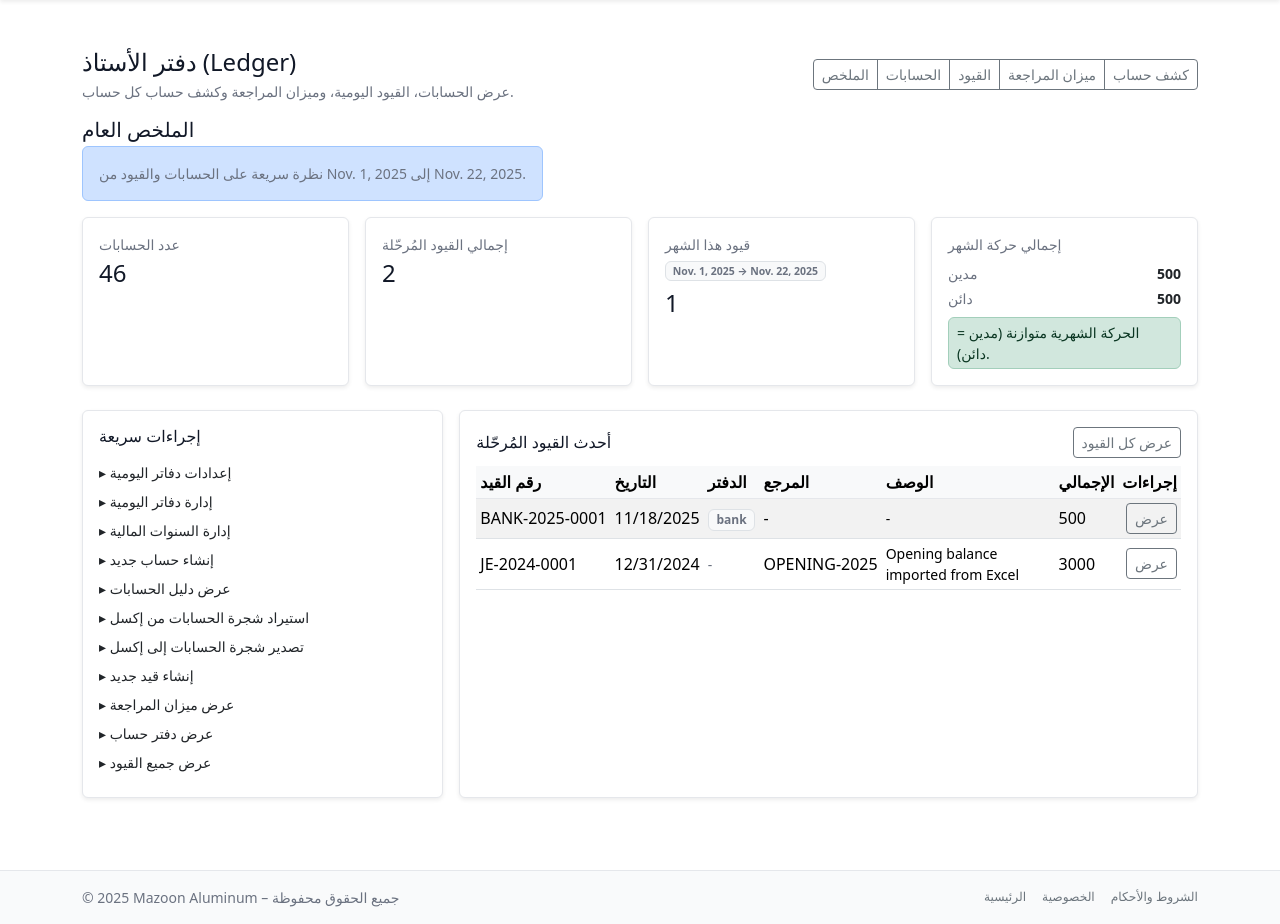
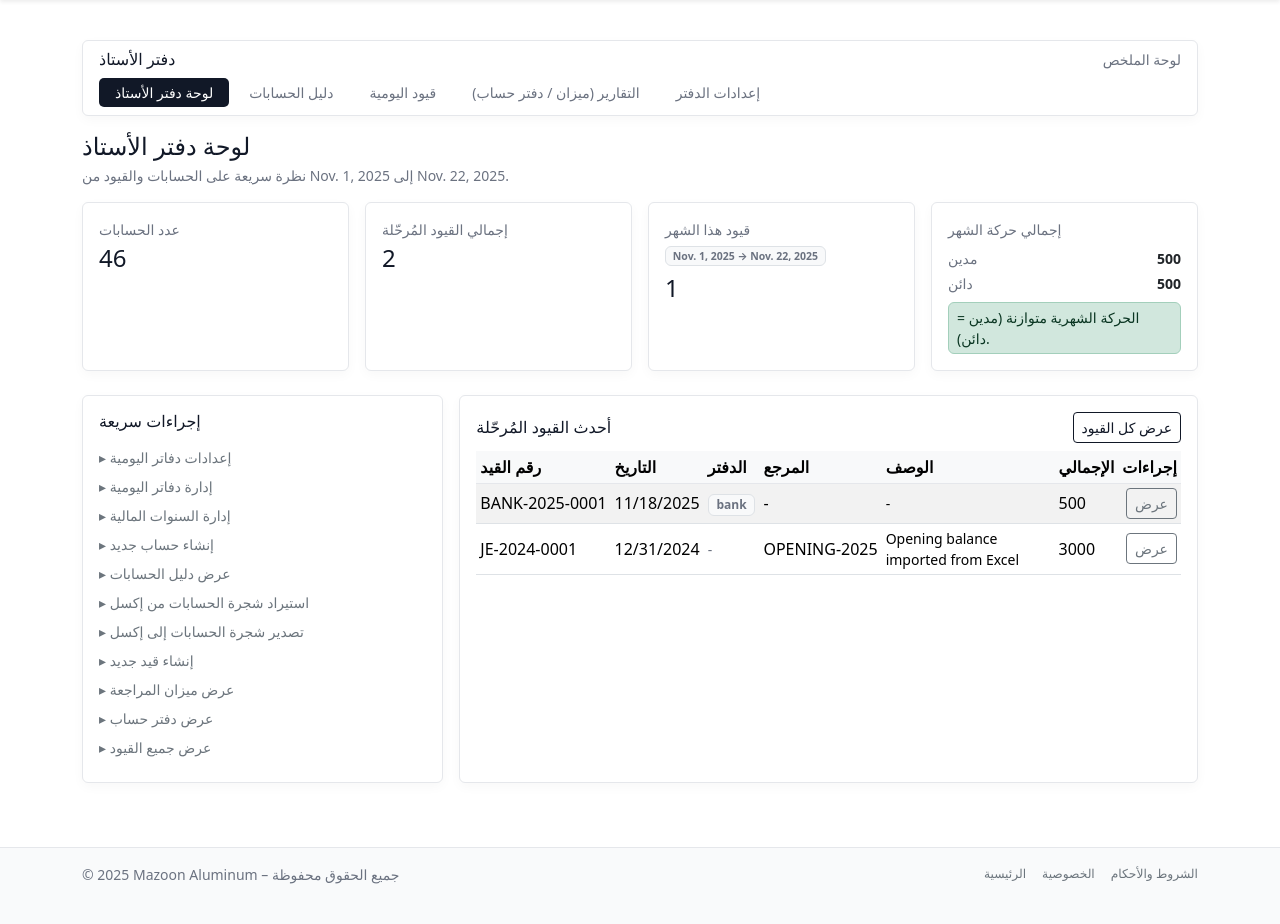
Before and after one commit to busaidi/mazoonaluminum.com, a Django app: page /en/ledger/ in a window 1280 px wide. Shown: the part 65-989 px from the top of the page. After the commit the page ends 949 px from the top, so only its background shows below. Run offline with Django 5.2, Linux system fonts and the light colour scheme; a user stored in the database is signed in; data comes from the database, SQL or seed files in the repository; both versions use the stored data as it was after the commit; some libraries are stand-ins or nearby versions.

Commit message:
update 001

```diff
--- a/ledger/urls.py
+++ b/ledger/urls.py
@@ -1,7 +1,5 @@
-# ledger/urls.py
 from django.urls import path
 from . import views
-from .views import JournalEntryUpdateView
 
 app_name = "ledger"
 
@@ -19,11 +17,11 @@ urlpatterns = [
     path("entries/", views.JournalEntryListView.as_view(), name="journalentry_list"),
     path("entries/new/", views.JournalEntryCreateView.as_view(), name="journalentry_create"),
     path("entries/<int:pk>/", views.JournalEntryDetailView.as_view(), name="journalentry_detail"),
-    path("entries/<int:pk>/edit/",views.JournalEntryUpdateView.as_view(),name="journalentry_update",),
+    path("entries/<int:pk>/edit/", views.JournalEntryUpdateView.as_view(), name="journalentry_update"),
 
-    #posted unposted
-    path("entries/<int:pk>/post/",views.journalentry_post_view,name="journalentry_post",),
-    path("entries/<int:pk>/unpost/",views.journalentry_unpost_view,name="journalentry_unpost",),
+    # Posted / Unposted
+    path("entries/<int:pk>/post/", views.journalentry_post_view, name="journalentry_post"),
+    path("entries/<int:pk>/unpost/", views.journalentry_unpost_view, name="journalentry_unpost"),
 
     # Reports
     path("reports/trial-balance/", views.trial_balance_view, name="trial_balance"),
@@ -34,26 +32,13 @@ urlpatterns = [
     path("settings/fiscal-years/new/", views.FiscalYearCreateView.as_view(), name="fiscal_year_create"),
     path("settings/fiscal-years/<int:pk>/edit/", views.FiscalYearUpdateView.as_view(), name="fiscal_year_edit"),
     path("settings/fiscal-years/<int:pk>/close/", views.FiscalYearCloseView.as_view(), name="fiscal_year_close"),
-    path("settings/chart-of-accounts/bootstrap/",views.chart_of_accounts_bootstrap_view,name="chart_of_accounts_bootstrap",),
-    path("settings/chart-of-accounts/import/",views.chart_of_accounts_import_view,name="chart_of_accounts_import",),
-    path("settings/chart-of-accounts/export/",views.chart_of_accounts_export_view,name="chart_of_accounts_export",),
-    path("settings/journals/",views.ledger_settings_view,name="ledger_settings",),
+    path("settings/chart-of-accounts/bootstrap/", views.chart_of_accounts_bootstrap_view, name="chart_of_accounts_bootstrap"),
+    path("settings/chart-of-accounts/import/", views.chart_of_accounts_import_view, name="chart_of_accounts_import"),
+    path("settings/chart-of-accounts/export/", views.chart_of_accounts_export_view, name="chart_of_accounts_export"),
+    path("settings/journals/", views.ledger_settings_view, name="ledger_settings"),
 
-
-# دفاتر اليومية
-    path(
-        "journals/",
-        views.journal_list_view,
-        name="journal_list",
-    ),
-    path(
-        "journals/new/",
-        views.journal_create_view,
-        name="journal_create",
-    ),
-    path(
-        "journals/<int:pk>/edit/",
-        views.journal_update_view,
-        name="journal_edit",
-    ),
+    # Journals
+    path("journals/", views.journal_list_view, name="journal_list"),
+    path("journals/new/", views.journal_create_view, name="journal_create"),
+    path("journals/<int:pk>/edit/", views.journal_update_view, name="journal_edit"),
 ]
--- a/ledger/views.py
+++ b/ledger/views.py
@@ -22,7 +22,7 @@ from django.views.generic import (
 )
 from openpyxl import Workbook
 
-from accounting.views import is_accounting_staff, accounting_staff_required
+from accounting.views import is_accounting_staff
 
 from .forms import (
     AccountForm,
@@ -269,6 +269,11 @@ class AccountListView(FiscalYearRequiredMixin, StaffRequiredMixin, ListView):
     template_name = "ledger/accounts/list.html"
     context_object_name = "accounts"
 
+    def get_context_data(self, **kwargs):
+        ctx = super().get_context_data(**kwargs)
+        ctx["ledger_section"] = "accounts"
+        return ctx
+
 
 class AccountCreateView(FiscalYearRequiredMixin, StaffRequiredMixin, CreateView):
     model = Account
@@ -504,6 +509,7 @@ class JournalEntryListView(FiscalYearRequiredMixin, StaffRequiredMixin, ListView
         query_dict = self.request.GET.copy()
         query_dict.pop("page", None)
         ctx["current_query"] = query_dict.urlencode()
+        ctx["ledger_section"] = "entries"
 
         return ctx
 
@@ -810,6 +816,7 @@ def trial_balance_view(request):
         "rows": rows,
         "totals": totals,
         "effective_fiscal_year": effective_fiscal_year,
+        "ledger_section": "reports",
     }
     return render(request, "ledger/reports/trial_balance.html", context)
 
@@ -824,7 +831,7 @@ def account_ledger_view(request):
     account = None
     opening_balance = Decimal("0")
     running_lines = []
-    effective_fiscal_year = None   # ← نضيفه هنا
+    effective_fiscal_year = None
 
     if form.is_valid():
         account = form.cleaned_data.get("account")
@@ -833,7 +840,7 @@ def account_ledger_view(request):
         date_to = form.cleaned_data.get("date_to")
 
         if account:
-            # 1) Base queryset for this account (posted entries only)
+            # Base queryset
             lines_qs = (
                 JournalLine.objects
                 .posted()
@@ -841,29 +848,17 @@ def account_ledger_view(request):
                 .filter(account=account)
             )
 
-            # تحديد السنة المالية الفعّالة
+            # Determine effective fiscal year (نفس منطقك الحالي لكن بدون تكرار)
             effective_fiscal_year = fiscal_year
-            if account:
-                lines_qs = (
-                    JournalLine.objects
-                    .posted()
-                    .select_related("entry")
-                    .filter(account=account)
-                )
+            if not effective_fiscal_year and not date_from and not date_to:
+                effective_fiscal_year = FiscalYear.objects.filter(
+                    is_default=True,
+                    is_closed=False,
+                ).first()
 
-                # Determine effective fiscal year:
-                effective_fiscal_year = fiscal_year
-                if not effective_fiscal_year and not date_from and not date_to:
-                    # 1) حاول تستخدم السنة الافتراضية المفتوحة
-                    effective_fiscal_year = FiscalYear.objects.filter(
-                        is_default=True,
-                        is_closed=False,
-                    ).first()
-
-                    # 2) إن ما فيه سنة افتراضية → استخدم السنة التي تغطي تاريخ اليوم
-                    if not effective_fiscal_year:
-                        today = timezone.now().date()
-                        effective_fiscal_year = FiscalYear.for_date(today)
+                if not effective_fiscal_year:
+                    today = timezone.now().date()
+                    effective_fiscal_year = FiscalYear.for_date(today)
 
             # Filter by fiscal year or date range
             if effective_fiscal_year:
@@ -873,29 +868,22 @@ def account_ledger_view(request):
 
             lines_qs = lines_qs.order_by("entry__date", "entry_id", "id")
 
-            # Helper to compute balance delta based on account type
             def calculate_balance(account_type, debit, credit):
                 debit = debit or Decimal("0")
                 credit = credit or Decimal("0")
                 if account_type in [Account.Type.ASSET, Account.Type.EXPENSE]:
                     return debit - credit
-                else:
-                    return credit - debit
+                return credit - debit
 
-            # 2) Opening balance (before the selected period)
-            opening_balance = Decimal("0")
-
+            # Opening balance
             if effective_fiscal_year or date_from:
-                opening_qs = JournalLine.objects.posted().filter(
-                    account=account,
-                )
+                opening_qs = JournalLine.objects.posted().filter(account=account)
 
                 if effective_fiscal_year:
-                    # قبل بداية السنة المالية
                     opening_qs = opening_qs.filter(
                         entry__date__lt=effective_fiscal_year.start_date
                     )
-                elif date_from:
+                else:
                     opening_qs = opening_qs.filter(entry__date__lt=date_from)
 
                 opening_totals = opening_qs.aggregate(
@@ -910,16 +898,14 @@ def account_ledger_view(request):
                         output_field=DecimalField(max_digits=12, decimal_places=3),
                     ),
                 )
-
                 opening_balance = calculate_balance(
                     account.type,
                     opening_totals["debit"],
                     opening_totals["credit"],
                 )
 
-            # 3) Build running lines with cumulative balance
+            # Running lines
             balance = opening_balance
-
             for line in lines_qs:
                 delta = calculate_balance(
                     account.type,
@@ -927,24 +913,26 @@ def account_ledger_view(request):
                     line.credit,
                 )
                 balance += delta
-
-                running_lines.append({
-                    "date": line.entry.date,
-                    "entry_id": line.entry.id,
-                    "entry_number": line.entry.display_number,
-                    "reference": line.entry.reference or "-",
-                    "description": line.description or line.entry.description,
-                    "debit": line.debit or Decimal("0"),
-                    "credit": line.credit or Decimal("0"),
-                    "balance": balance,
-                })
+                running_lines.append(
+                    {
+                        "date": line.entry.date,
+                        "entry_id": line.entry.id,
+                        "entry_number": line.entry.display_number,
+                        "reference": line.entry.reference or "-",
+                        "description": line.description or line.entry.description,
+                        "debit": line.debit or Decimal("0"),
+                        "credit": line.credit or Decimal("0"),
+                        "balance": balance,
+                    }
+                )
 
     context = {
         "form": form,
         "account": account,
         "opening_balance": opening_balance,
         "lines": running_lines,
-        "effective_fiscal_year": effective_fiscal_year,  # ← هنا نمرّره للواجهة
+        "effective_fiscal_year": effective_fiscal_year,
+        "ledger_section": "reports",
     }
     return render(request, "ledger/reports/account_ledger.html", context)
 
@@ -1011,6 +999,7 @@ class LedgerDashboardView(FiscalYearRequiredMixin, StaffRequiredMixin, TemplateV
                 "recent_entries": recent_entries,
                 "today": today,
                 "month_start": month_start,
+                "ledger_section": "dashboard",
             }
         )
         return ctx
@@ -1201,6 +1190,7 @@ def ledger_settings_view(request):
         "ledger/settings/ledger_settings_form.html",
         {
             "form": form,
+            "ledger_section": "settings",
         },
     )
 
--- a/requirements.txt
+++ b/requirements.txt
@@ -3,3 +3,4 @@ Django==5.2.8
 django-allauth==65.13.0
 pillow==12.0.0
 sqlparse==0.5.3
+openpyxl==3.1.5
--- a/templates/base.html
+++ b/templates/base.html
@@ -66,22 +71,16 @@
   {# باقي الراس: viewport + Bootstrap + CSS #}
   <meta name="viewport" content="width=device-width, initial-scale=1"/>
 
-    <!-- Bootstrap 5.3.x -->
-    {# Bootstrap 5.3.x - نسخة RTL للعربي، ونسخة عادية للإنجليزي #}
+  {# Bootstrap 5.3.x - RTL للعربي، عادي للإنجليزي #}
   {% if LANGUAGE_CODE == "ar" %}
-        <link
-                href="https://cdn.jsdelivr.net/npm/bootstrap@5.3.8/dist/css/bootstrap.rtl.min.css"
+    <link href="https://cdn.jsdelivr.net/npm/bootstrap@5.3.8/dist/css/bootstrap.rtl.min.css"
           rel="stylesheet"
-                crossorigin="anonymous"
-        />
+          crossorigin="anonymous"/>
   {% else %}
-        <link
-                href="https://cdn.jsdelivr.net/npm/bootstrap@5.3.8/dist/css/bootstrap.min.css"
+    <link href="https://cdn.jsdelivr.net/npm/bootstrap@5.3.8/dist/css/bootstrap.min.css"
           rel="stylesheet"
-                crossorigin="anonymous"
-        />
+          crossorigin="anonymous"/>
   {% endif %}
-
 
   <link rel="stylesheet" href="{% static 'css/style.css' %}"/>
 
@@ -135,10 +132,10 @@
         </li>
       </ul>
 
-            {# يمين/يسار: بوابة الزبون + المحاسبة + المستخدم + اللغة #}
+      {# يمين/يسار: بوابة، محاسبة، دفتر، مستخدم، لغة #}
       <ul class="navbar-nav ms-auto mb-2 mb-lg-0 align-items-center top-right-links">
 
-                {# بوابة الزبون (لو عنده Customer مرتبط) #}
+        {# بوابة الزبون #}
         {% if user.is_authenticated and user.customer_profile %}
           <li class="nav-item">
             <a class="nav-link {% if request.resolver_match.namespace == 'portal' %}active{% endif %}"
@@ -164,7 +155,11 @@
       </a>
     </li>
   {% endif %}
-                {% if request.user.is_authenticated and request.user.is_staff %}
+{% endif %}
+
+
+        {# دفتر الأستاذ للموظفين #}
+        {% if user.is_authenticated and user.is_staff %}
           <li class="nav-item">
             <a class="nav-link {% if request.resolver_match.namespace == 'ledger' %}active{% endif %}"
                href="{% url 'ledger:dashboard' %}">
--- /dev/null
+++ b/templates/ledger/_nav.html
@@ -0,0 +1,62 @@
+{% load i18n %}
+
+<div class="mb-3">
+  <div class="card bg-mazoon-card border-0">
+    <div class="card-body py-2 px-3">
+
+      <div class="d-flex justify-content-between align-items-center mb-2">
+        <h2 class="h6 mb-0 text-mazoon">
+          {% trans "دفتر الأستاذ" %}
+        </h2>
+        <span class="small text-muted">
+          {% if ledger_section == 'dashboard' %}{% trans "لوحة الملخص" %}
+          {% elif ledger_section == 'accounts' %}{% trans "دليل الحسابات" %}
+          {% elif ledger_section == 'entries' %}{% trans "قيود اليومية" %}
+          {% elif ledger_section == 'reports' %}{% trans "التقارير المالية" %}
+          {% elif ledger_section == 'settings' %}{% trans "إعدادات الدفتر" %}
+          {% else %}{% trans "التنقّل بين شاشات الدفتر" %}
+          {% endif %}
+        </span>
+      </div>
+
+      <ul class="nav nav-pills mazoon-nav flex-wrap gap-1 small">
+
+        <li class="nav-item">
+          <a href="{% url 'ledger:dashboard' %}"
+             class="nav-link px-3 py-1 {% if ledger_section == 'dashboard' %}active{% endif %}">
+            {% trans "لوحة دفتر الأستاذ" %}
+          </a>
+        </li>
+
+        <li class="nav-item">
+          <a href="{% url 'ledger:account_list' %}"
+             class="nav-link px-3 py-1 {% if ledger_section == 'accounts' %}active{% endif %}">
+            {% trans "دليل الحسابات" %}
+          </a>
+        </li>
+
+        <li class="nav-item">
+          <a href="{% url 'ledger:journalentry_list' %}"
+             class="nav-link px-3 py-1 {% if ledger_section == 'entries' %}active{% endif %}">
+            {% trans "قيود اليومية" %}
+          </a>
+        </li>
+
+        <li class="nav-item">
+          <a href="{% url 'ledger:trial_balance' %}"
+             class="nav-link px-3 py-1 {% if ledger_section == 'reports' %}active{% endif %}">
+            {% trans "التقارير (ميزان / دفتر حساب)" %}
+          </a>
+        </li>
+
+        <li class="nav-item">
+          <a href="{% url 'ledger:ledger_settings' %}"
+             class="nav-link px-3 py-1 {% if ledger_section == 'settings' %}active{% endif %}">
+            {% trans "إعدادات الدفتر" %}
+          </a>
+        </li>
+
+      </ul>
+    </div>
+  </div>
+</div>
--- a/templates/ledger/base_ledger.html
+++ b/templates/ledger/base_ledger.html
@@ -1,43 +1,30 @@
 {% extends "base.html" %}
 {% load i18n %}
 
-{% block meta_title %}{% trans "دفتر الأستاذ | Mazoon Aluminum" %}{% endblock %}
+{% block title %}{% trans "دفتر الأستاذ | Mazoon Aluminum" %}{% endblock %}
 {% block meta_description %}
-  {% trans "ملخص نظام دفتر الأستاذ (Ledger) للحسابات العامة والتقارير الأساسية." %}
+  {% trans "نظام دفتر الأستاذ للحسابات العامة والتقارير الأساسية في Mazoon Aluminum." %}
 {% endblock %}
 
 {% block content %}
-<div class="py-4">
+  <div class="py-3">
 
-  <div class="d-flex flex-wrap justify-content-between align-items-center mb-3 gap-2">
-    <div>
-      <h1 class="h4 mb-1">{% trans "دفتر الأستاذ (Ledger)" %}</h1>
+    {# شريط التنقل الخاص بدفتر الأستاذ #}
+    {% include "ledger/_nav.html" %}
+
+    {# عنوان عام لصفحات الدفتر، قابل للتخصيص #}
+    <div class="mb-3">
+      <h1 class="h4 mb-1 text-mazoon">
+        {% block ledger_title %}{% trans "دفتر الأستاذ (Ledger)" %}{% endblock %}
+      </h1>
       <p class="text-muted small mb-0">
-        {% trans "عرض الحسابات، القيود اليومية، وميزان المراجعة وكشف حساب كل حساب." %}
+        {% block ledger_subtitle %}
+          {% trans "عرض الحسابات، القيود اليومية، وميزان المراجعة وكشف حساب لكل حساب." %}
+        {% endblock %}
       </p>
     </div>
 
-    <div class="btn-group btn-group-sm">
-      <a href="{% url 'ledger:dashboard' %}" class="btn btn-outline-secondary">
-        {% trans "الملخص" %}
-      </a>
-      <a href="{% url 'ledger:account_list' %}" class="btn btn-outline-secondary">
-        {% trans "الحسابات" %}
-      </a>
-      <a href="{% url 'ledger:journalentry_list' %}" class="btn btn-outline-secondary">
-        {% trans "القيود" %}
-      </a>
-      <a href="{% url 'ledger:trial_balance' %}" class="btn btn-outline-secondary">
-        {% trans "ميزان المراجعة" %}
-      </a>
-      <a href="{% url 'ledger:account_ledger' %}" class="btn btn-outline-secondary">
-        {% trans "كشف حساب" %}
-      </a>
-    </div>
+    {# محتوى كل صفحة داخل الدفتر #}
+    {% block ledger_content %}{% endblock %}
   </div>
-
-  {# Inner ledger pages put their content here #}
-  {% block ledger_content %}{% endblock %}
-
-</div>
 {% endblock %}
--- a/templates/ledger/dashboard.html
+++ b/templates/ledger/dashboard.html
@@ -1,17 +1,14 @@
 {% extends "ledger/base_ledger.html" %}
 {% load i18n %}
 
-{% block ledger_content %}
-<div class="mb-3 d-flex flex-wrap justify-content-between align-items-center gap-2">
-  <div>
-    <h2 class="h5 mb-1">{% trans "الملخص العام" %}</h2>
-    <p class="text-muted small mb-0 alert alert-primary">
+{% block ledger_title %}{% trans "لوحة دفتر الأستاذ" %}{% endblock %}
+{% block ledger_subtitle %}
   {% blocktrans with start=month_start end=today %}
     نظرة سريعة على الحسابات والقيود من {{ start }} إلى {{ end }}.
   {% endblocktrans %}
-    </p>
-  </div>
-</div>
+{% endblock %}
+
+{% block ledger_content %}
 
 {# ===== تنبيه في حال عدم وجود حسابات ===== #}
 {% if not accounts_count %}
@@ -45,7 +42,7 @@
 <div class="row g-3 mb-4">
 
   <div class="col-md-3 col-sm-6">
-    <div class="card shadow-sm border-0 h-100">
+    <div class="card h-100">
       <div class="card-body py-3">
         <p class="text-muted small mb-1">{% trans "عدد الحسابات" %}</p>
         <h2 class="h4 mb-0">{{ accounts_count }}</h2>
@@ -54,7 +51,7 @@
   </div>
 
   <div class="col-md-3 col-sm-6">
-    <div class="card shadow-sm border-0 h-100">
+    <div class="card h-100">
       <div class="card-body py-3">
         <p class="text-muted small mb-1">{% trans "إجمالي القيود المُرحّلة" %}</p>
         <h2 class="h4 mb-0">{{ entries_count }}</h2>
@@ -63,7 +60,7 @@
   </div>
 
   <div class="col-md-3 col-sm-6">
-    <div class="card shadow-sm border-0 h-100">
+    <div class="card h-100">
       <div class="card-body py-3">
         <p class="text-muted small mb-1">{% trans "قيود هذا الشهر" %}</p>
         <p class="text-muted small mb-2">
@@ -77,7 +74,7 @@
   </div>
 
   <div class="col-md-3 col-sm-6">
-    <div class="card shadow-sm border-0 h-100">
+    <div class="card h-100">
       <div class="card-body py-3">
         <p class="text-muted small mb-2">{% trans "إجمالي حركة الشهر" %}</p>
 
@@ -110,74 +107,73 @@
 
   {# إجراءات سريعة #}
   <div class="col-md-4">
-    <div class="card shadow-sm border-0 h-100">
+    <div class="card h-100">
       <div class="card-body">
         <h2 class="h6 mb-3">{% trans "إجراءات سريعة" %}</h2>
         <ul class="list-unstyled mb-0 small">
           <li class="mb-2">
             <a href="{% url 'ledger:ledger_settings' %}"
-     class="link-dark text-decoration-none">
+               class="link-secondary text-decoration-none">
               ▸ {% trans "إعدادات دفاتر اليومية" %}
             </a>
           </li>
           <li class="mb-2">
             <a href="{% url 'ledger:journal_list' %}"
-     class="link-dark text-decoration-none">
+               class="link-secondary text-decoration-none">
               ▸ {% trans "إدارة دفاتر اليومية" %}
             </a>
           </li>
           <li class="mb-2">
-            <a href="{% url 'ledger:fiscal_year_list' %}" class="link-dark text-decoration-none">
+            <a href="{% url 'ledger:fiscal_year_list' %}"
+               class="link-secondary text-decoration-none">
               ▸ {% trans "إدارة السنوات المالية" %}
             </a>
           </li>
-
           <li class="mb-2">
             <a href="{% url 'ledger:account_create' %}"
-               class="link-dark text-decoration-none">
+               class="link-secondary text-decoration-none">
               ▸ {% trans "إنشاء حساب جديد" %}
             </a>
           </li>
           <li class="mb-2">
             <a href="{% url 'ledger:account_list' %}"
-               class="link-dark text-decoration-none">
+               class="link-secondary text-decoration-none">
               ▸ {% trans "عرض دليل الحسابات" %}
             </a>
           </li>
           <li class="mb-2">
             <a href="{% url 'ledger:chart_of_accounts_import' %}"
-               class="link-dark text-decoration-none">
+               class="link-secondary text-decoration-none">
               ▸ {% trans "استيراد شجرة الحسابات من إكسل" %}
             </a>
           </li>
           <li class="mb-2">
             <a href="{% url 'ledger:chart_of_accounts_export' %}"
-               class="link-dark text-decoration-none">
+               class="link-secondary text-decoration-none">
               ▸ {% trans "تصدير شجرة الحسابات إلى إكسل" %}
             </a>
           </li>
-
           <li class="mb-2">
             <a href="{% url 'ledger:journalentry_create' %}"
-               class="link-dark text-decoration-none">
+               class="link-secondary text-decoration-none">
               ▸ {% trans "إنشاء قيد جديد" %}
             </a>
           </li>
           <li class="mb-2">
             <a href="{% url 'ledger:trial_balance' %}"
-               class="link-dark text-decoration-none">
+               class="link-secondary text-decoration-none">
               ▸ {% trans "عرض ميزان المراجعة" %}
             </a>
           </li>
           <li class="mb-2">
             <a href="{% url 'ledger:account_ledger' %}"
-               class="link-dark text-decoration-none">
+               class="link-secondary text-decoration-none">
               ▸ {% trans "عرض دفتر حساب" %}
             </a>
           </li>
           <li class="mb-2">
             <a href="{% url 'ledger:journalentry_list' %}"
-               class="link-dark text-decoration-none">
+               class="link-secondary text-decoration-none">
               ▸ {% trans "عرض جميع القيود" %}
             </a>
           </li>
@@ -188,12 +184,12 @@
 
   {# أحدث القيود #}
   <div class="col-md-8">
-    <div class="card shadow-sm border-0 h-100">
+    <div class="card h-100">
       <div class="card-body">
         <div class="d-flex justify-content-between align-items-center mb-2">
           <h2 class="h6 mb-0">{% trans "أحدث القيود المُرحّلة" %}</h2>
           <a href="{% url 'ledger:journalentry_list' %}"
-             class="btn btn-sm btn-outline-secondary">
+             class="btn btn-sm btn-outline-primary">
             {% trans "عرض كل القيود" %}
           </a>
         </div>
```
Also changed, not shown: other parts of templates/base.html (+19 -36 lines), ledger/forms.py (+17 -7 lines), ledger/models.py (+22 -1 lines), ledger/services.py (+14 -4 lines), templates/ledger/accounts/list.html (+1 -6 lines), db.sqlite3. Lines whose indentation alone changed are shown as unchanged.
